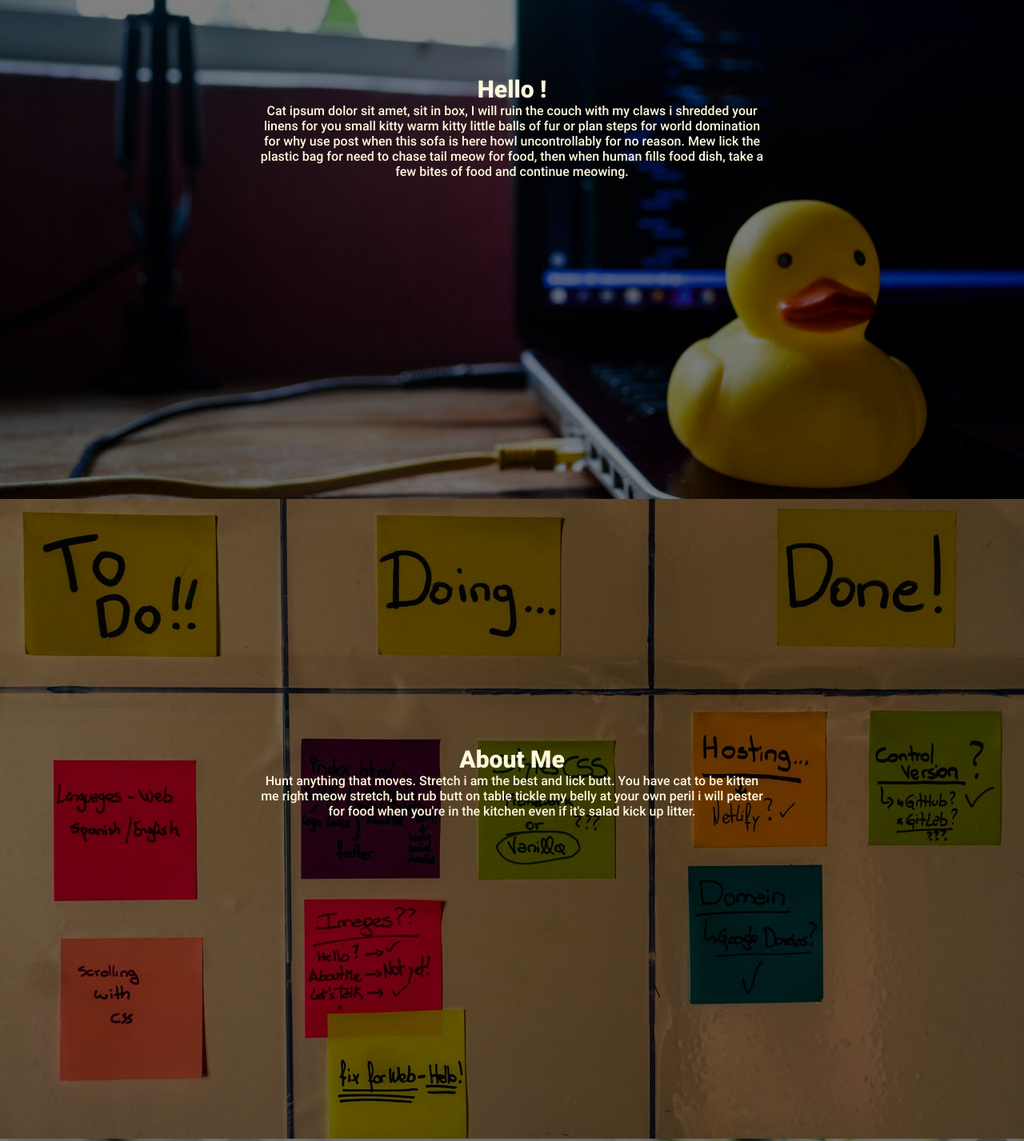
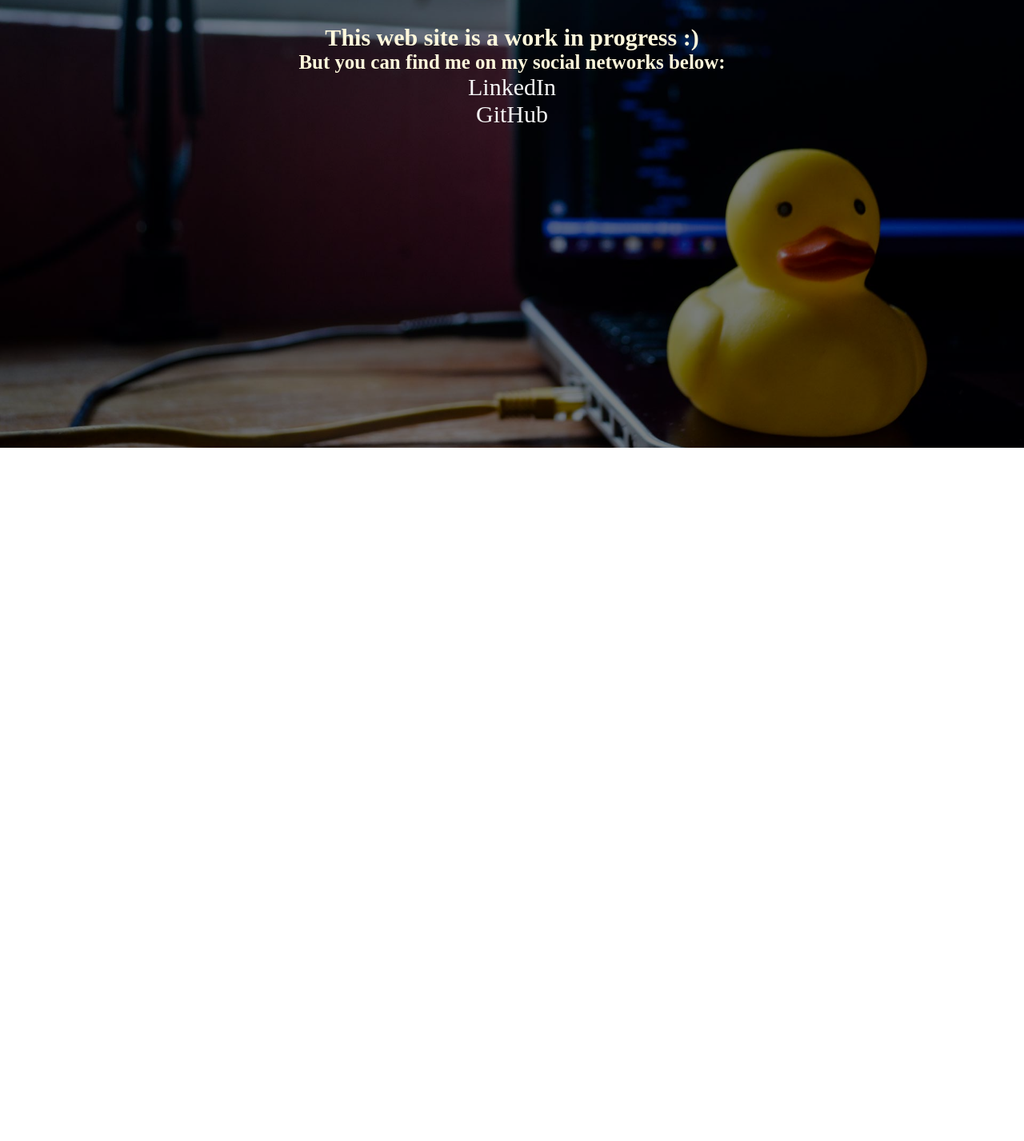
Before and after one commit to cgherzo/cgherzoWebSite, a plain HTML site: page index.html in a window 1280 px wide. Shown: the part 240-1667 px from the top of the page at 80% size. After the commit the page ends 800 px from the top, so only its background shows below. Drawn offline with Linux system fonts and the light colour scheme.

Commit message:
One page change - Home

```diff
--- a/index.html
+++ b/index.html
@@ -23,11 +23,9 @@
     <header>
         <nav class="navbar">
             <span class="navbar-toggle" id="navbar-toggle-js"><i class="fas fa-bars"></i></span>
-            <ul class="nav-main">
+            <!--<ul class="nav-main">
                 <li class="nav-elem"><a href="#hello">Hello !</a></li>
-                <li class="nav-elem"><a href="#aboutMe">About Me</a></li>
-                <li class="nav-elem"><a href="#letsTalk">Let's talk !</a></li>
-            </ul>
+            </ul>-->
         </nav>
     </header>
 
@@ -36,35 +34,12 @@
         <section id="hello">
             <div class="overlay"></div>
             <article class="article-text">
-                <h1>Hello !</h1>
-                <p>Cat ipsum dolor sit amet, sit in box, I will ruin the couch with my claws i shredded your linens for
-                    you small kitty warm kitty little balls of fur or plan steps for world domination for why use post
-                    when this sofa is here howl uncontrollably for no reason. Mew lick the plastic bag for need to chase
-                    tail meow for food, then when human fills food dish, take a few bites of food and continue meowing.
-                </p>
-            </article>
-        </section>
-
-        <section id="aboutMe">
-            <div class="overlay"></div>
-            <article class="article-text">
-                <h1>About Me</h1>
-                <p>Hunt anything that moves. Stretch i am the best and lick butt. You have cat to be kitten me right
-                    meow stretch, but rub butt on table tickle my belly at your own peril i will pester for food when
-                    you're in the kitchen even if it's salad kick up litter.</p>
-            </article>
-        </section>
-
-        <section id="letsTalk">
-            <div class="overlay"></div>
-            <article class="article-text">
-                <h1>Let's talk!</h1>
-                <p>Purr for no reason. Bring your owner a dead bird instead of drinking water from the cat bowl, make
-                    sure to steal water from the toilet. Cat meoooow i iz master of hoomaan, not hoomaan master of i,
-                    oooh damn dat dog scream for no reason at 4 am destroy house in 5 seconds so cat dog hate mouse eat
-                    string barf pillow no baths hate everything shred all toilet paper and spread around the house but
-                    purr as loud as possible.</p>
-                <!-- Poner botones de social networks -->
+                <h4>This web site is a work in progress :)</h4>
+                <h5>But you can find me on my social networks below:</h5>
+                <ul id='socialMediaLinks'>
+                    <a href="https://www.linkedin.com/in/cgherzo/"><li>LinkedIn</li></a>
+                    <a href="https://github.com/cgherzo"><li>GitHub</li></a>
+                </ul>
             </article>
         </section>
     </main>
--- a/style/styles.css
+++ b/style/styles.css
@@ -16,6 +16,17 @@
 @font-face{
     font-family: "Roboto-Light";
     src: url("../media/font/Roboto-Light.ttf");
+}
+
+#socialMediaLinks{
+
+    list-style-type: none;
+    text-decoration: none;
+}
+
+#socialMediaLinks > a{
+    color: whitesmoke;
+    text-decoration: none;
 }
 
 .navbar{
@@ -71,30 +82,11 @@ section{
     background: url("../media/img/Hello.jpg") no-repeat center center/cover;
 }
 
-#aboutMe{
-    background: url("../media/img/AboutMe.JPG") no-repeat center center/cover;
-}
-
-#letsTalk{
-    background: url("../media/img/LetsTalk.JPG") no-repeat center center/cover;
-}
-
-h1{
-    font-family: "Roboto-Black";
-    font-size: 30px;
-}
-
-p{
-    font-family: "Roboto-Medium";
-    font-size: 16px;
-    /* padding: 0px 100px;
-    margin: 0px 100px; */
-}
 
 .article-text{
     position: absolute;
     left: 50%;
-    font-size: 50px;
+    font-size: 30px;
     color: #FFF8DC;
     transform: translate(-50%,-50%);
     -ms-transform: translate(-50%,-50%);
```
Also changed, not shown: media/img/AboutMe.jpg (deleted), media/img/LetsTalk.jpg (deleted).
